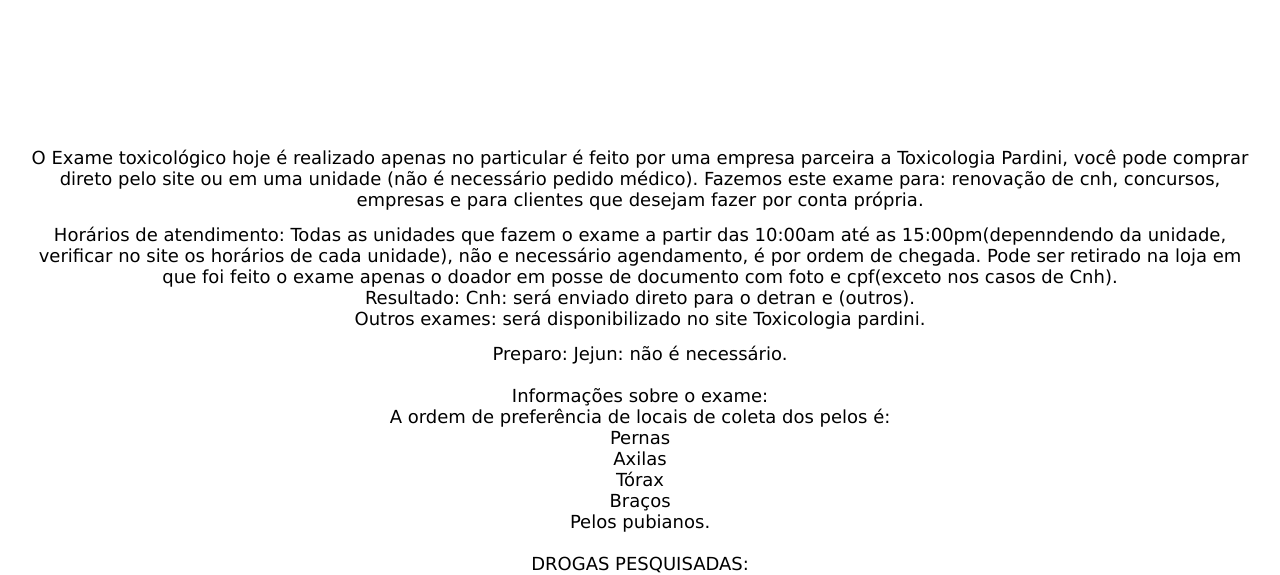
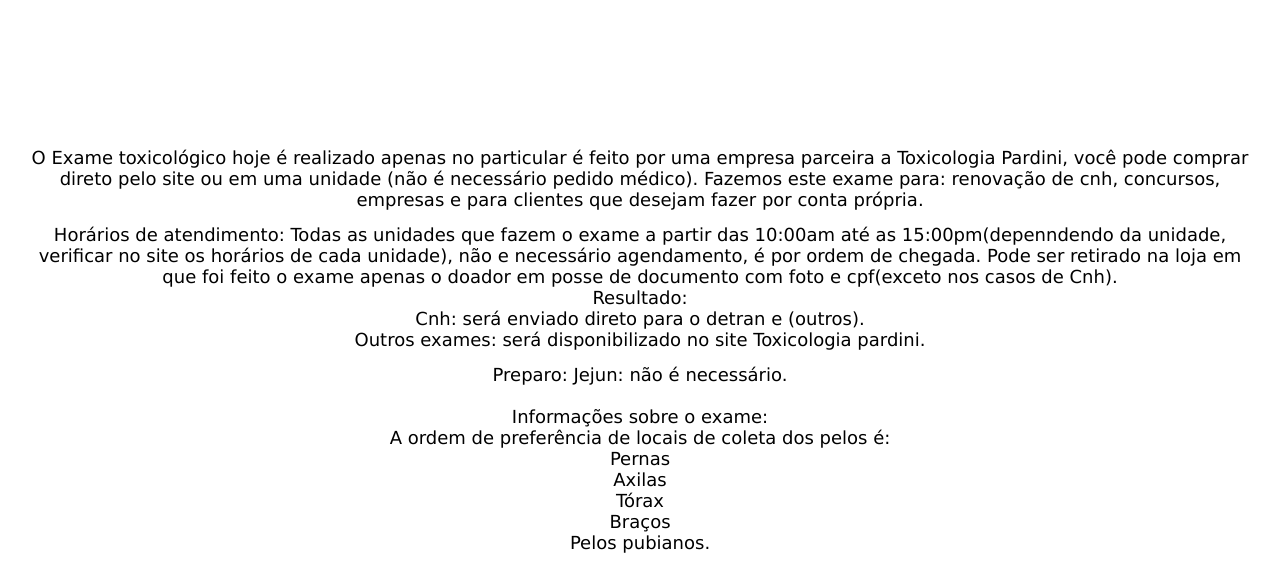
Before and after one commit to Rafael-Vasconcelosc2/hermes1, a plain HTML site: page pag/informacao.html in a window 1280 px wide. Shown: the part 260-835 px from the top of the page. Drawn offline with Linux system fonts and the light colour scheme.

Commit message:
Update informacao.html

```diff
--- a/pag/informacao.html
+++ b/pag/informacao.html
@@ -32,9 +32,9 @@
 			não e necessário agendamento, é por ordem de chegada.
 			Pode ser retirado na loja em que foi feito o exame apenas o doador em posse de documento com foto e cpf(exceto nos casos de Cnh). <br>
 
-			Resultado:
-			Cnh: será enviado direto para o detran e (outros).
-			   <br> Outros exames: será disponibilizado no site Toxicologia pardini.
+			Resultado: <br>
+			Cnh: será enviado direto para o detran e (outros). <br>
+			Outros exames: será disponibilizado no site Toxicologia pardini.
 		</p> <br>
 		<p>Preparo:
 			Jejun: não é necessário. <br> <br>
```
